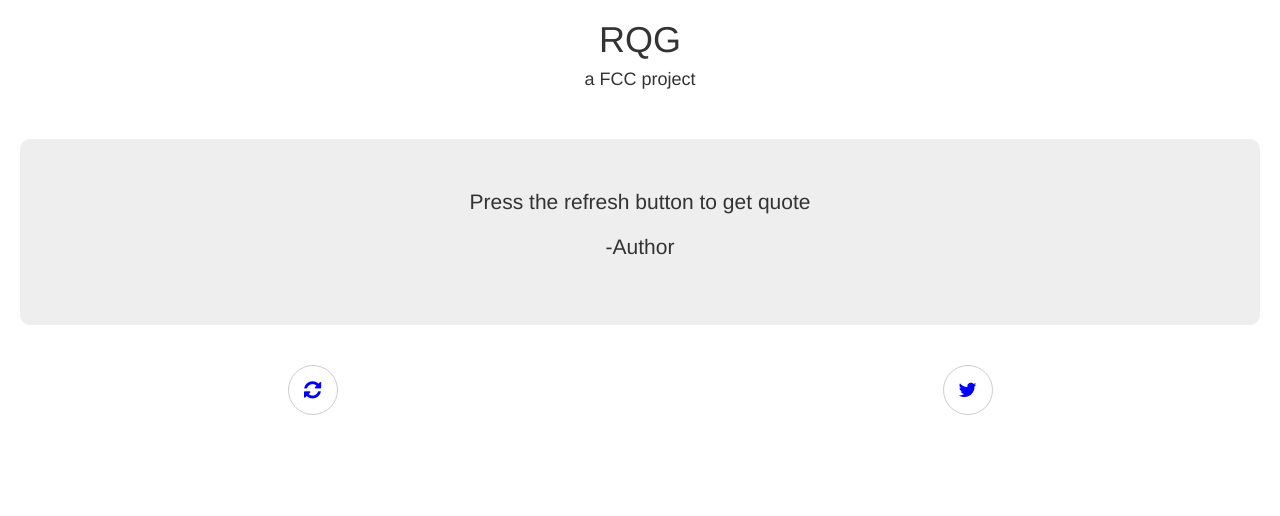
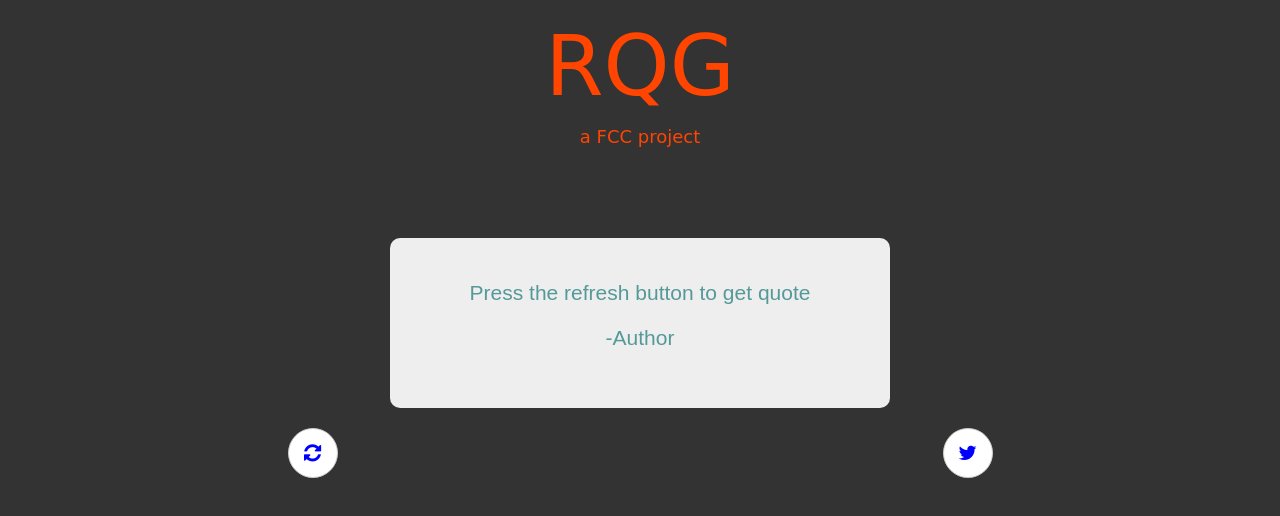
Before and after one commit to elric97/elric97.github.io, a plain HTML site: page index.html in a window 1280 px wide. Drawn offline with nearby package versions, Linux system fonts and the light colour scheme.

Commit message:
Updated styling

```diff
--- a/mycss.css
+++ b/mycss.css
@@ -1,3 +1,8 @@
+*
+{
+  margin: 0px;
+  padding: 0px;
+}
 #quote-gen
 {
   margin-bottom: 20px;
@@ -6,6 +11,31 @@
 {
   margin: 20px;
   border-radius: 10px;
+  padding: 40px 50px;
+  width: 500px;
+  margin: 4% auto auto auto;
+  font-size: 1.5em;
+  color: #599;
+}
+h1
+{
+  font-family: cursive;
+  color:  #FF4500;
+  font-size: 6em;
+}
+h4
+{
+  padding-top: 5px;
+  font-family: cursive;
+  color:  #FF4500;
+}
+header
+{
+  padding-bottom: 10px;
+}
+.quote-author
+{
+  font-size: 1em;
 }
 .btn-circle.btn-lg
 {
@@ -20,12 +50,13 @@
 {
   background-color: red;
 }
-#bq
-{
-  margin-left: 100px;
-  padding-left: 0px;
-}
 i
 {
   color: blue;
 }
+body
+{
+  background-color: #333;
+  color: #333;
+  font-family: sans-serif;
+}
```
